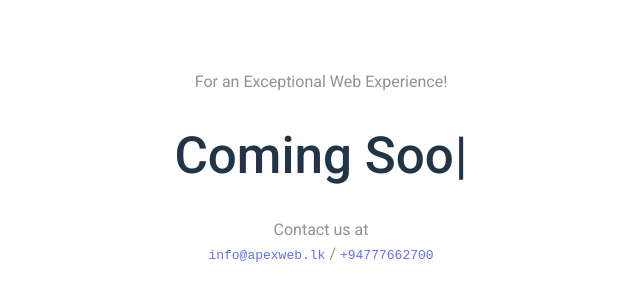
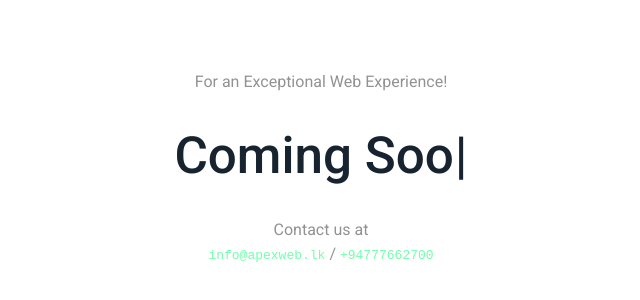
Before and after one commit to apexweb-lk/apexweblk-coming-soon, a React (Vite) app: page / in a window 1280 px wide. Shown: the part 232-532 px from the top of the page, without its empty margins (319-959 px from the left). Built offline with nearby package versions, Linux system fonts and the light colour scheme.

Commit message:
change url color

```diff
--- a/src/index.css
+++ b/src/index.css
@@ -17,12 +17,12 @@
 
 a {
   font-weight: 500;
-  color: #646cff;
+  color: #73ffad;
   text-decoration: inherit;
 }
 
 a:hover {
-  color: #535bf2;
+  color: #00f178;
 }
 
 body {
@@ -40,12 +40,12 @@ h1 {
 
 @media (prefers-color-scheme: light) {
   :root {
-    color: #213547;
+    color: #17232e;
     background-color: #ffffff;
   }
 
   a:hover {
-    color: #747bff;
+    color: #1adb00;
   }
 
   button {
```
